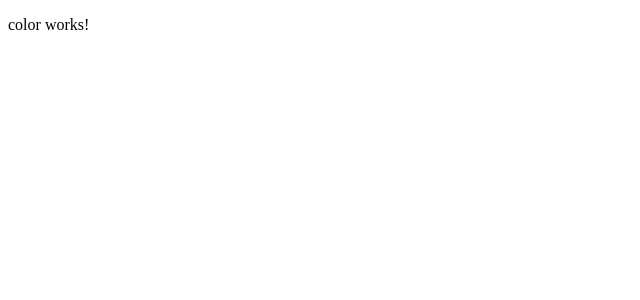
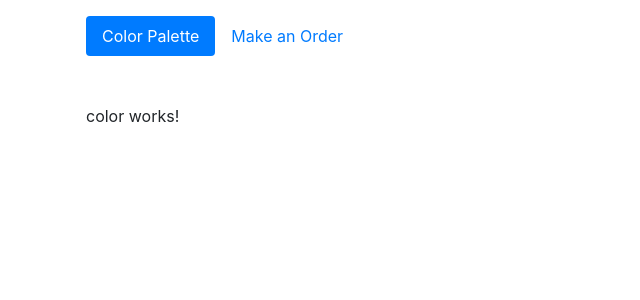
Before and after one commit to Hanamaxime/Angular_Assignment, an Angular app: page /color in a window 1280 px wide. Shown: the top 300 px of the page, without its empty margins (0-640 px from the left). Built offline with nearby package versions, Linux system fonts and the light colour scheme.

Commit message:
added header and styles

```diff
--- a/package.json
+++ b/package.json
@@ -20,6 +20,8 @@
     "@angular/platform-browser": "^6.0.3",
     "@angular/platform-browser-dynamic": "^6.0.3",
     "@angular/router": "^6.0.3",
+    "@ng-bootstrap/ng-bootstrap": "^2.1.0",
+    "bootstrap": "^4.1.1",
     "core-js": "^2.5.4",
     "rxjs": "^6.0.0",
     "zone.js": "^0.8.26"
--- /dev/null
+++ b/src/app/app-routing.ts
@@ -0,0 +1,13 @@
+import { Routes, RouterModule } from "@angular/router";
+import { ColorComponent } from "./color/color.component";
+import { OrderComponent } from "./order/order.component";
+
+// type Routes is provided by ng
+const APP_ROUTES: Routes = [
+    {path: '', redirectTo: '/color', pathMatch: 'full'},
+    {path: 'color', component: ColorComponent},
+    {path: 'order', component: OrderComponent},
+];
+
+// let ng know those routes (also need to add to app.module)
+export const routing = RouterModule.forRoot(APP_ROUTES);
--- a/src/app/app.component.html
+++ b/src/app/app.component.html
@@ -1 +1,9 @@
-<app-color></app-color>
+<div class="container p-3">
+  <!-- Nav Bar coming from header.component.ts -->
+  <app-header></app-header>
+
+  <!-- router-outlet is a build-in directive that hold the place for router loaded components -->
+  <router-outlet></router-outlet>
+
+
+</div><!-- End .container -->
--- a/src/app/app.module.ts
+++ b/src/app/app.module.ts
@@ -5,14 +5,25 @@ import { AppComponent } from './app.component';
 import { ColorComponent } from './color/color.component';
 import { OrderComponent } from './order/order.component';
 
+// Those two are for the navigation
+import { HeaderComponent } from './header.component';
+import { routing } from './app-routing';
+
+// Bootstrap
+import {NgbModule} from '@ng-bootstrap/ng-bootstrap';
+
+
 @NgModule({
   declarations: [
     AppComponent,
     ColorComponent,
-    OrderComponent
+    OrderComponent,
+    HeaderComponent
   ],
   imports: [
-    BrowserModule
+    BrowserModule,
+    routing,
+    NgbModule.forRoot(),
   ],
   providers: [],
   bootstrap: [AppComponent]
--- /dev/null
+++ b/src/app/header.component.ts
@@ -0,0 +1,23 @@
+import { Component } from "@angular/core";
+
+// routerLinkActive... if the link or nested link is active, assign class active to the elem
+@Component({
+    selector: 'app-header',
+    template:`
+        <header class="row mb-5">
+        <nav class="col-md-8 col-offset-2">
+            <ul class="nav nav-pills">
+                <li class="nav-item">
+                    <a class="nav-link" routerLinkActive="active" [routerLink]="['/color']">Color Palette</a>
+                </li>
+                <li class="nav-item">
+                    <a class="nav-link" routerLinkActive="active" [routerLink]="['/order']">Make an Order</a>
+                </li>
+            </ul>
+        </nav>
+    `
+})
+
+export class HeaderComponent{
+
+}
--- a/src/styles.css
+++ b/src/styles.css
@@ -1 +1,2 @@
 /* You can add global styles to this file, and also import other style files */
+@import "~bootstrap/dist/css/bootstrap.css";
```
Also changed, not shown: 2 other files (tests, documents, lock files or other folders).
